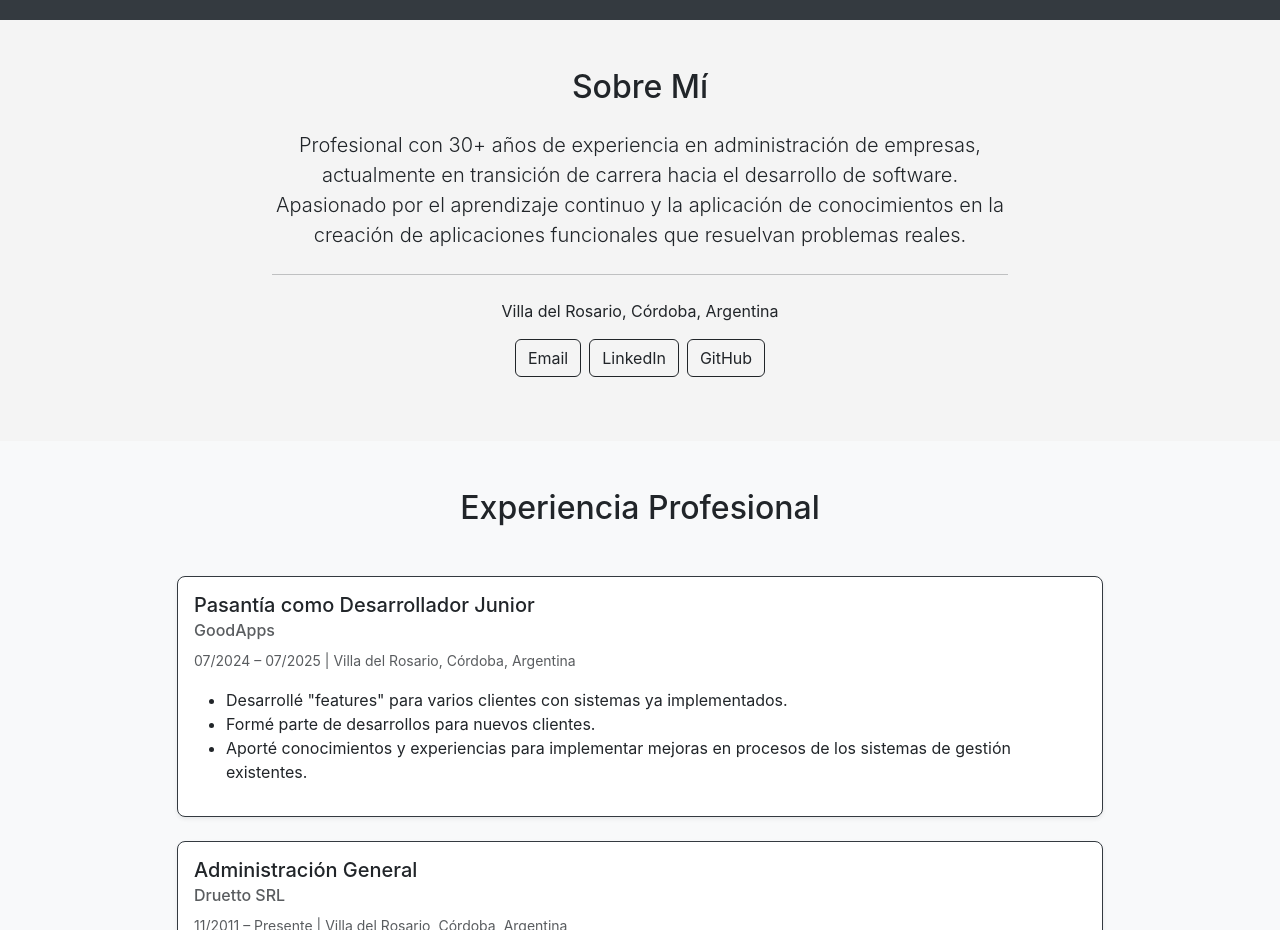
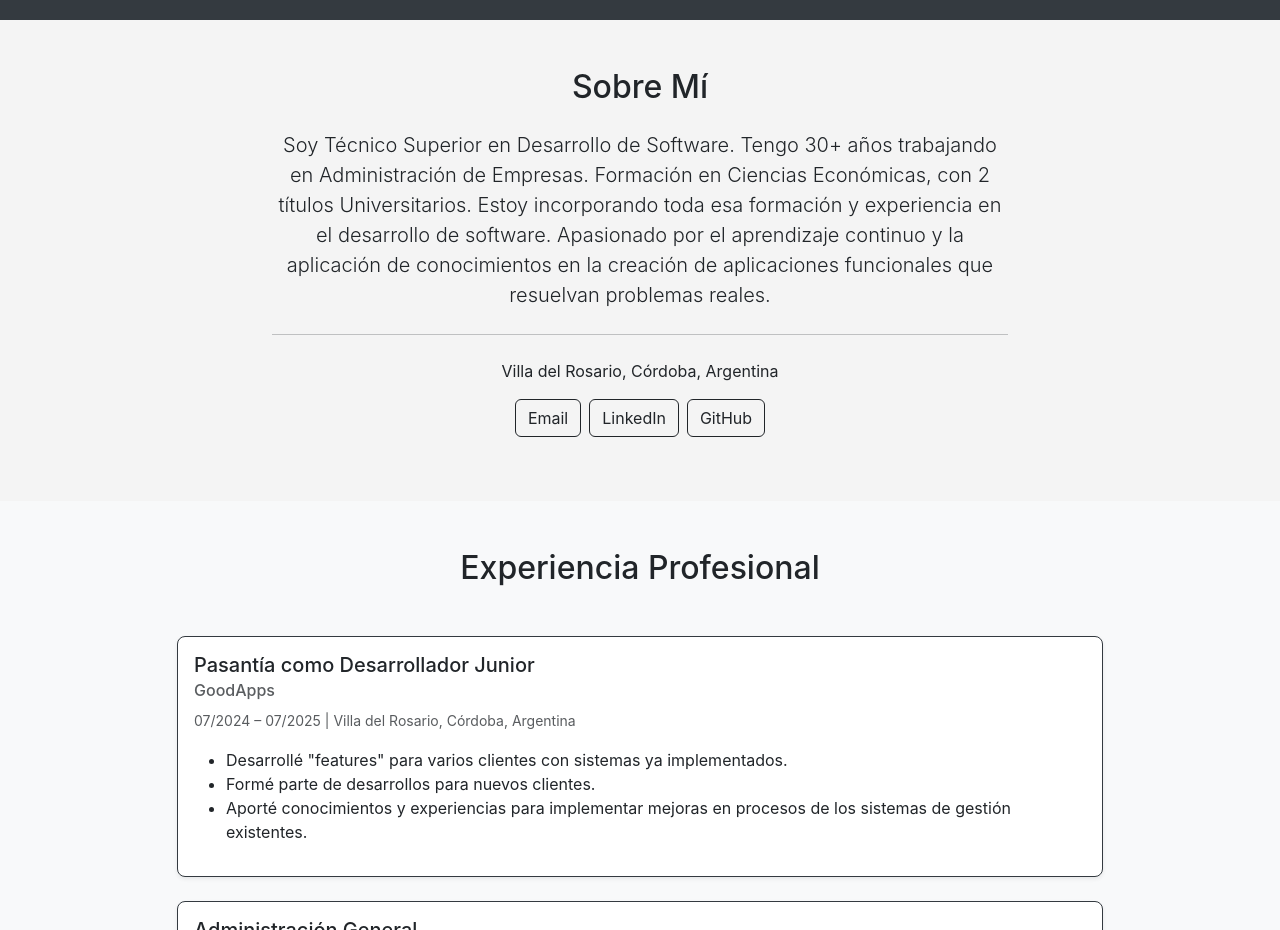
Before and after one commit to arizu14n/portafolio-web, a React (Create React App) app: page / in a window 1280 px wide. Shown: the part 840-1770 px from the top of the page. Built offline with nearby package versions, Linux system fonts and the light colour scheme.

Commit message:
Revise personal description in About component
Updated personal description to include educational background and experience in software development.

```diff
--- a/src/components/About.js
+++ b/src/components/About.js
@@ -8,7 +8,7 @@ const About = () => {
         <div className="row">
           <div className="col-lg-8 mx-auto text-center">
             <p className="lead">
-              Profesional con 30+ años de experiencia en administración de empresas, actualmente en transición de carrera hacia el desarrollo de software. Apasionado por el aprendizaje continuo y la aplicación de conocimientos en la creación de aplicaciones funcionales que resuelvan problemas reales.
+              Soy Técnico Superior en Desarrollo de Software. Tengo 30+ años trabajando en Administración de Empresas. Formación en Ciencias Económicas, con 2 títulos Universitarios. Estoy incorporando toda esa formación y experiencia en el desarrollo de software. Apasionado por el aprendizaje continuo y la aplicación de conocimientos en la creación de aplicaciones funcionales que resuelvan problemas reales.
             </p>
             <hr className="my-4" />
             <p>Villa del Rosario, Córdoba, Argentina</p>
```
